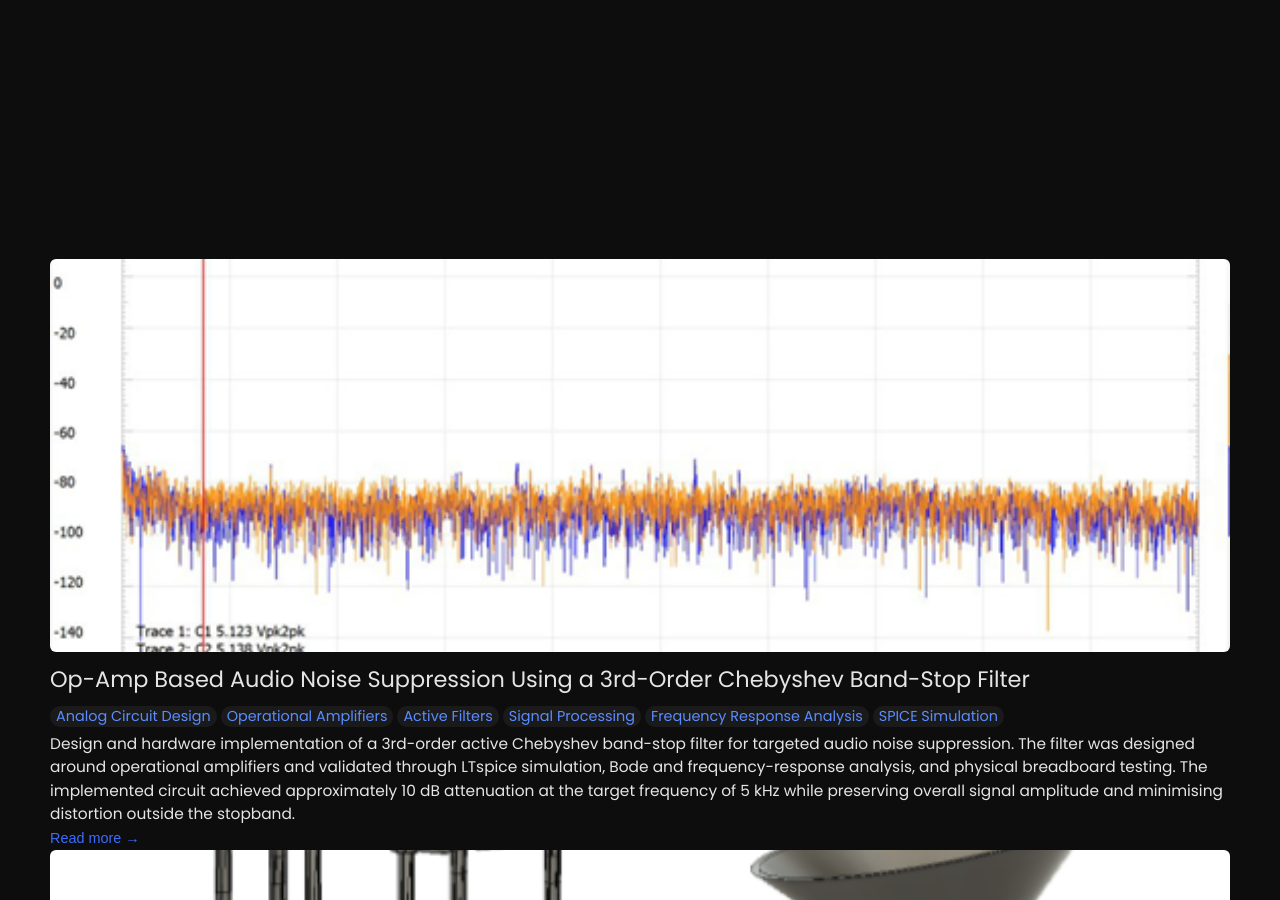
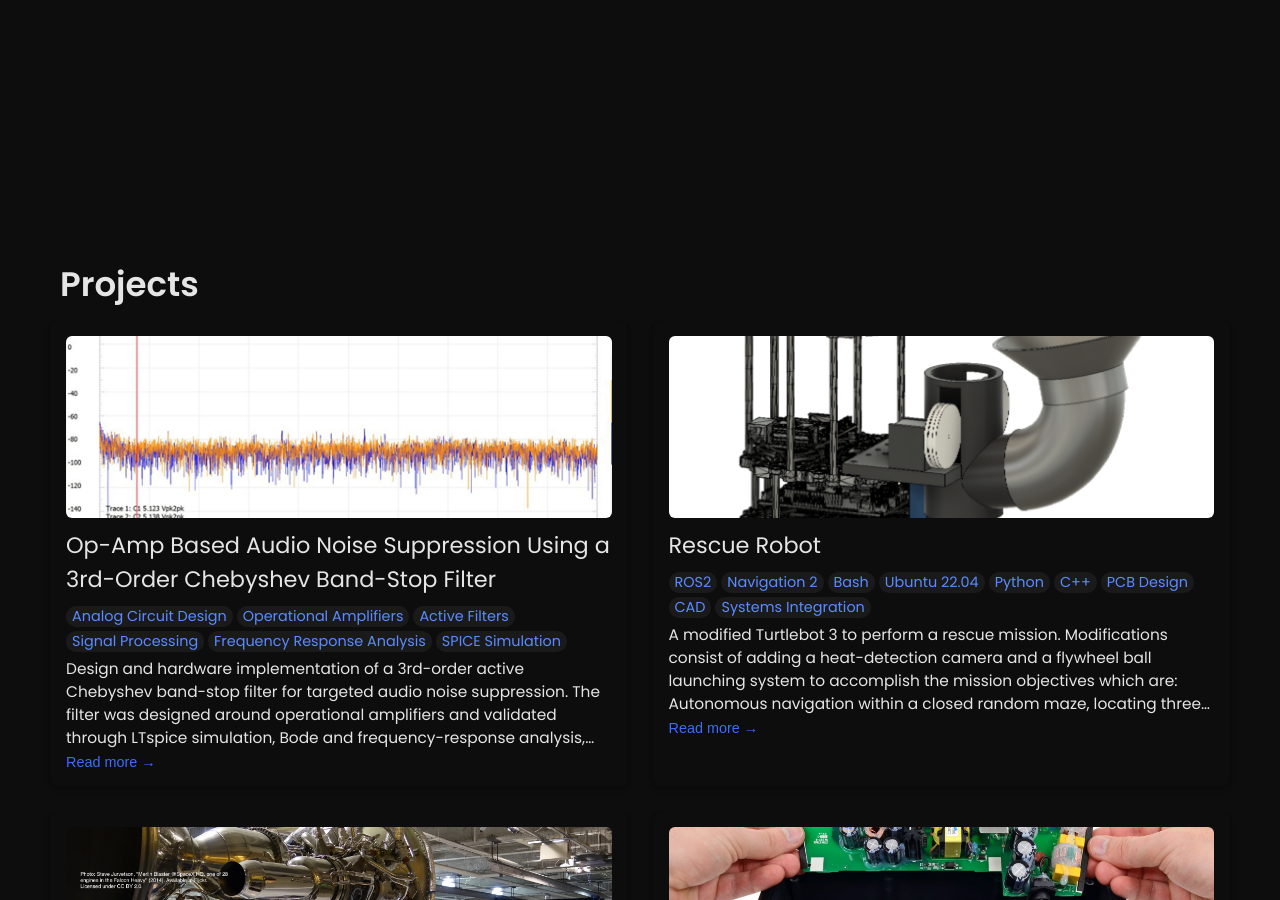
Before and after one commit to AscendedSky/AscendedSky.github.io, a Jekyll site: the page built from index.html, in a window 1280 px wide and 900 px high, scrolled down 634 px. Built offline with Jekyll 4.4.1, drawn with Linux system fonts in a browser that asks for light colours.

Commit message:
Remove project display section from projects.html

```diff
--- a/_includes/projects.html
+++ b/_includes/projects.html
@@ -1,44 +1,4 @@
 <!-- SECTION 3: project -->
-{% assign featured = site.projects | where: "featured", true %}
-{% assign others = site.projects | where_exp: "p", "p.featured != true" %}
-
-{% for item in featured %}
-    <a href="{{ item.url }}" class="project-link">
-        <div class="project-card">
-            {% assign folder_path = item.path | split: "/" | slice: 0, 2 | join: "/" %}
-            {% assign image_path = "/" | append: folder_path | append: item['main-image'] %}
-            <img src="{{ image_path }}" alt="{{ item.title }} image">
-            <h3 class="project-title">{{ item.title }}</h3>
-            <div class="project-skills">
-                {% for skill in item.skills %}
-                    <span class="skill">{{ skill }}</span>
-                {% endfor %}
-            </div>
-            <p class="project-description">{{ item.description }}</p>
-            <button class="read-more">Read more →</button>
-        </div>
-    </a>
-{% endfor %}
-
-{% for item in others %}
-    <a href="{{ item.url }}" class="project-link">
-        <div class="project-card">
-            {% assign folder_path = item.path | split: "/" | slice: 0, 2 | join: "/" %}
-            {% assign image_path = "/" | append: folder_path | append: item['main-image'] %}
-            <img src="{{ image_path }}" alt="{{ item.title }} image">
-            <h3 class="project-title">{{ item.title }}</h3>
-            <div class="project-skills">
-                {% for skill in item.skills %}
-                    <span class="skill">{{ skill }}</span>
-                {% endfor %}
-            </div>
-            <p class="project-description">{{ item.description }}</p>
-            <button class="read-more">Read more →</button>
-        </div>
-    </a>
-{% endfor %}
-
-<!--
 <section id="projects" class="project-grid-section">
     <h2>Projects</h2>
 
@@ -64,4 +24,3 @@
 
 
  </section>
--->
```
